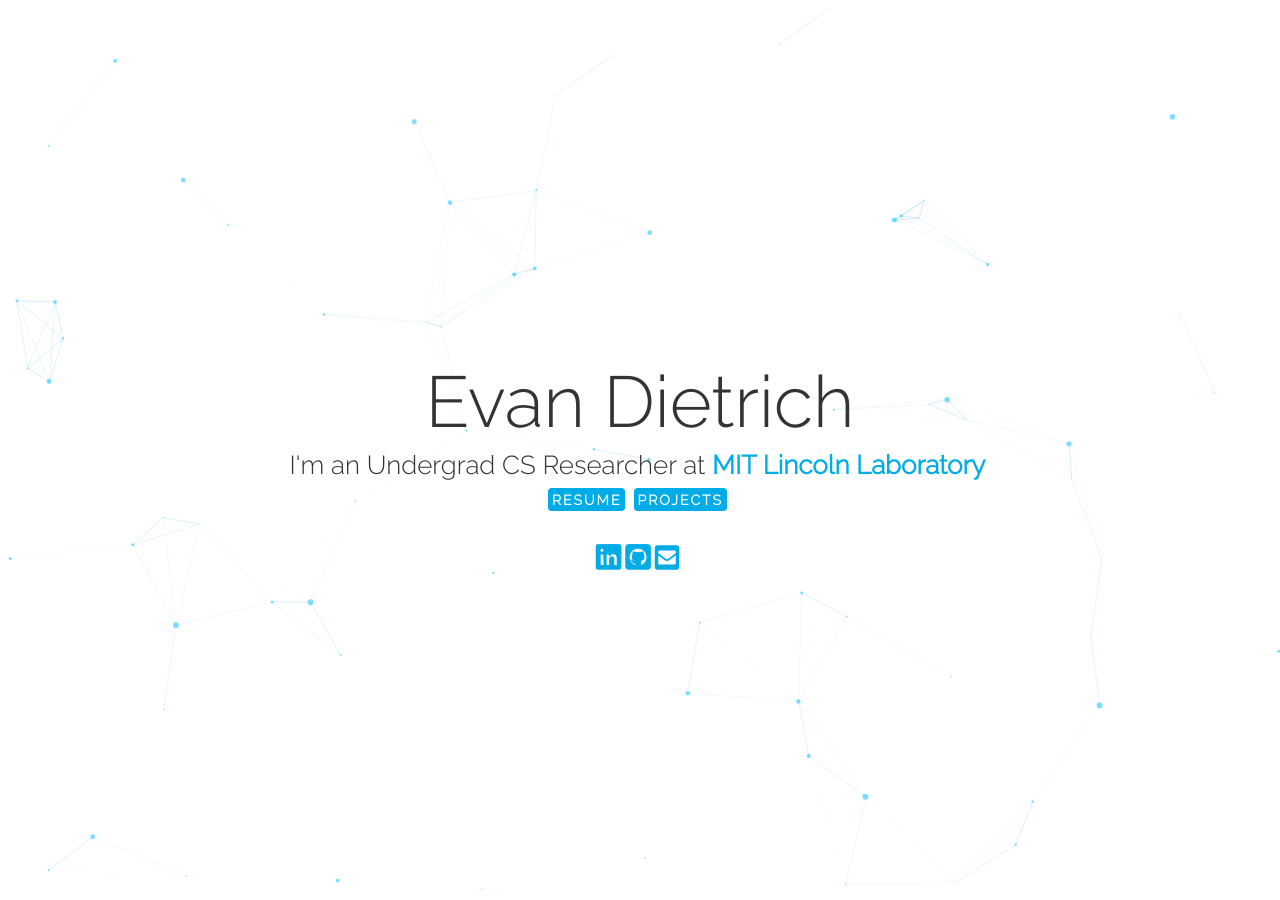
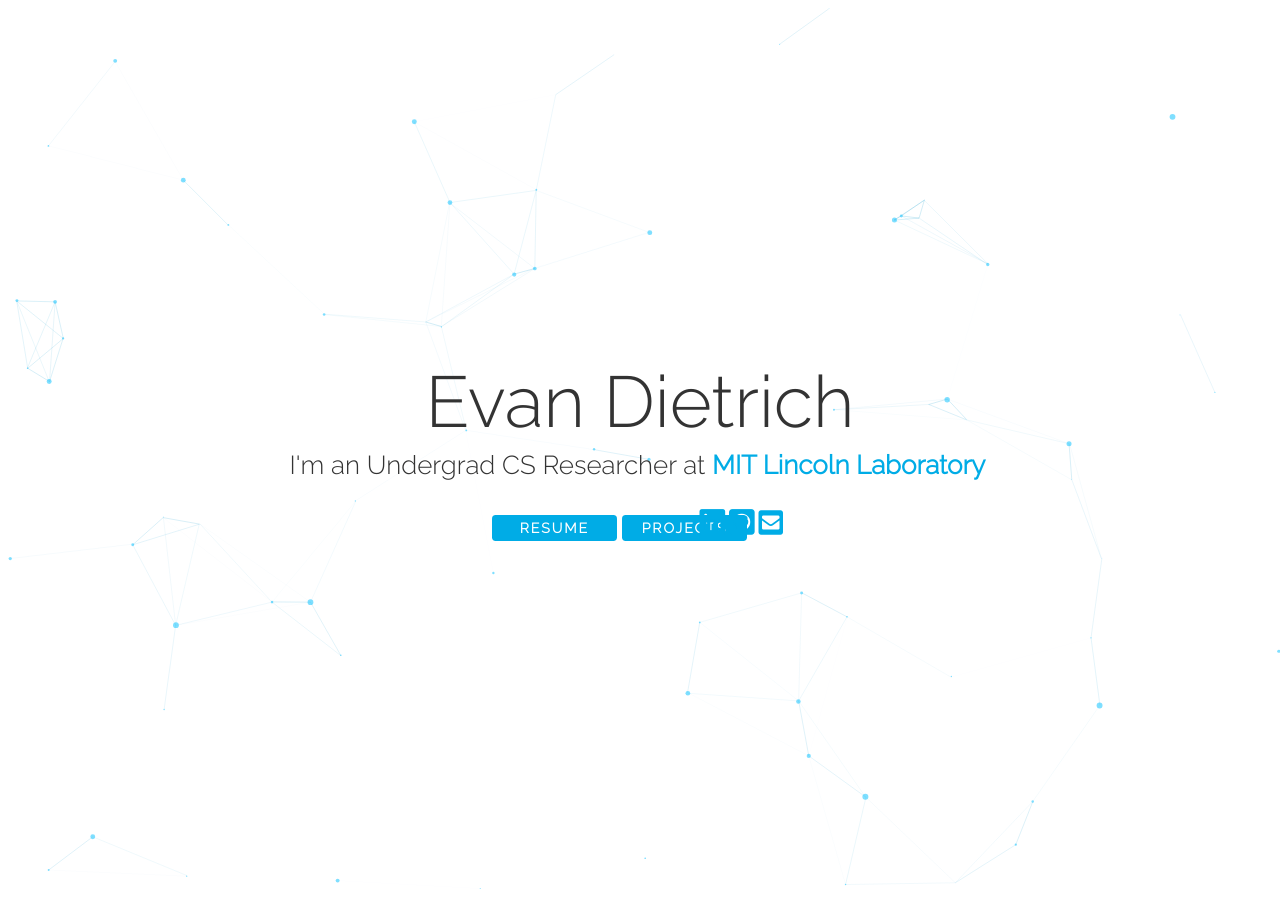
Before and after one commit to EvanDietrich/EvanDietrich.github.io, a Jekyll site: the page index.html, which Jekyll copies as it is, in a window 1280 px wide. Built offline with Jekyll 4.4.1, drawn with Linux system fonts in a browser that asks for light colours; nearby versions of some CDN libraries.

Commit message:
Update index.html

```diff
--- a/index.html
+++ b/index.html
@@ -122,11 +122,17 @@ a.button7:active{
     			<div id="description">I'm an Undergrad CS Researcher at <a id='mitll' title="MITLL" href="https://www.ll.mit.edu">MIT Lincoln Laboratory</a><br></div>
     			<br><br>
 
-          <div id= "nav">
+<!--           <div id= "nav">
               <a class= "elements" id="resume" href="./EvanWardDietrichResume.pdf" target="_blank"><b>RESUME</b></a>
               <a class= "elements" id="resume" onclick="myFunction()"><b>PROJECTS</b></a>
           </div>
           <br><br><br><br>
+ -->
+          <div id= "nav2">
+              <a class= "elements" id="resume" href="./EvanWardDietrichResume.pdf" target="_blank"><b>RESUME</b></a>
+              <a class= "elements" id="resume" onclick="myFunction()"><b>PROJECTS</b></a>
+          </div>
+
           <div id= "nav2">
               <a href="https://linkedin.com/in/evandietrich" target="_blank" title="LinkedIn"><i class="fab fa-linkedin fa-2x"></i></a>
               <a href="https://github.com/EvanDietrich" target="_blank" title="GitHub"><i class="fab fa-github-square fa-2x"></i></a>
```
